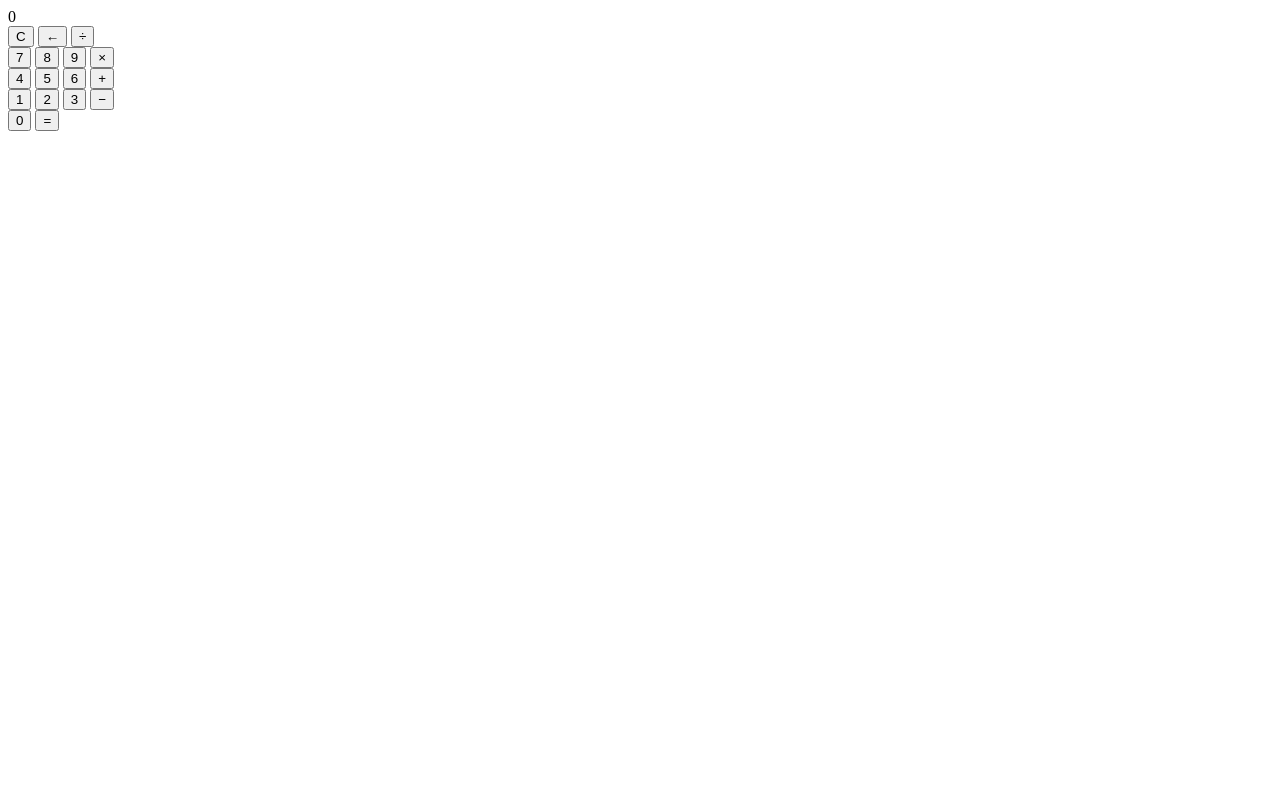
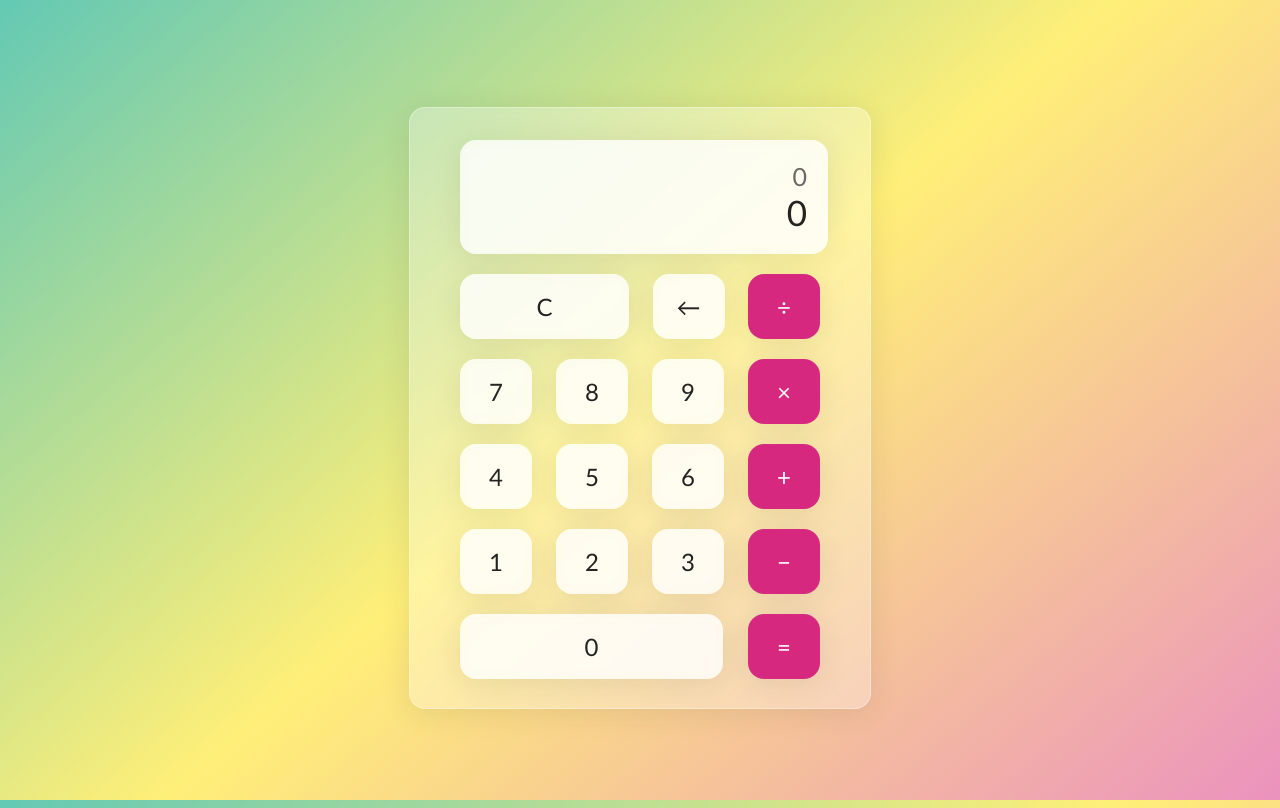
Before and after one commit to dremmwell/Calculette, a plain HTML site: page index.html in a window 1280 px wide. Drawn offline with Linux system fonts and the light colour scheme.

Commit message:
get innerText of clicked button

```diff
--- a/index.html
+++ b/index.html
@@ -11,11 +11,13 @@
 <body>
     <div class="wrapper">
         <div class="screen">
-            0
+            <span class="top-screen">0</span>
+            <br>
+            <span class="bottom-screen">0</span>
         </div>
         <div class="calc-buttons">
             <div class="calc-button-row">
-                <button class="calc-button bouble">
+                <button class="calc-button double">
                     C
                 </button>
                 <button class="calc-button">
@@ -68,7 +70,7 @@
                 </button>
             </div>
             <div class="calc-button-row">
-                <button class="calc-button">
+                <button class="calc-button triple">
                     0
                 </button>
                 <button class="calc-button">
--- a/js-script.js
+++ b/js-script.js
@@ -0,0 +1,14 @@
+function getEvent(){
+    const nbres = document.querySelectorAll('.calc-button');
+    nbres.forEach((nbre) => {
+        nbre.addEventListener('click', function(e){
+            buttonClicked(e.target.innerText);
+        });
+    });
+}
+
+getEvent();
+
+function buttonClicked(value){
+    console.log(value);
+}
--- a/style.css
+++ b/style.css
@@ -1,4 +1,106 @@
+/* div{
+    border: 1px solid red;
+} */
+
+html{
+    box-sizing: border-box;
+    height: 100%;
+}
+
 body{
     align-items: center;
-    background: linear-gradient((320deg), #eb92be,#ffef78, #63c9b4);
+    background: linear-gradient(320deg, #eb92be,#ffef78, #63c9b4);
+    display: flex;
+    font-family: 'Trebuchet MS', 'Lucida Sans Unicode', 'Lucida Grande', 'Lucida Sans', Arial, sans-serif;
+    font-display: swap;
+    height: inherit;
+    justify-content: center;
 }
+
+.wrapper{
+    backdrop-filter: blur(5.5px);
+    -webkit-backdrop-filter: blur(5.5px);
+    border-radius: 16px;
+    box-shadow: 0 4px 30px rgba(35, 35, 35, 0.1);
+    color: #232323;
+    backdrop-filter: blur(4px);
+    -webkit-backdrop-filter: blur(4px);
+    background: rgba(255, 255, 255, 0.3);
+    border: 1px solid rgba(255, 255, 255, 0.34);
+    flex-basis: 400px;
+    height: 540px;
+    padding: 30px 30px;
+}
+
+.screen{
+    backdrop-filter: blur(5.5px);
+    -webkit-backdrop-filter: blur(5.5px);
+    background: rgba(255, 255, 255, 0.75);
+    border: 1px solid rgba(255, 255, 255, 0.01);
+    border-radius: 16px;
+    box-shadow: 0 4px 30px rgba(35, 35, 35, 0.1);
+    overflow: auto;
+    padding: 20px;
+    text-align: right;
+    width: 326px;
+    margin-left: 5%;
+    margin-top: 0.5%;
+}
+
+.top-screen{
+    font-size: 25px;
+    color: dimgray;
+}
+
+.bottom-screen{
+    font-size: 35px;
+    color: #232323;
+}
+
+.calc-button-row{
+    display: flex;
+    justify-content: space-between;
+    margin: 5%;
+}
+
+.calc-button{
+    backdrop-filter: blur(5.5px);
+    -webkit-backdrop-filter: blur(5.5px);
+    background: rgba(255, 255, 255, 0.75);
+    border: 1px solid rgba(255, 255, 255, 0.01);
+    border-radius: 16px;
+    box-shadow: 0 4px 30px rgba(35, 35, 35, 0.1);
+    color: #232323;
+    flex-basis: 20%;
+    font-family: inherit;
+    font-size: 24px;
+    height: 65px;
+}
+
+.calc-button:last-child{
+    backdrop-filter: blur(5.5px);
+    -webkit-backdrop-filter: blur(5.5px);
+    background: rgba(255, 255, 255, 0.75);
+    border: 1px solid rgba(255, 255, 255, 0.01);
+    border-radius: 16px;
+    box-shadow: 0 4px 30px rgba(35, 35, 35, 0.1);
+    color: #fff;
+    background: #d72880;
+}
+
+.calc-button:last-child:hover{
+    background-color: inherit;
+    color: inherit;
+}
+
+.calc-button:hover{
+    background-color: #ffef78;
+}
+
+.double{
+    flex-basis: 47%;
+}
+
+.triple{
+    flex-basis: 73%;
+}
```
